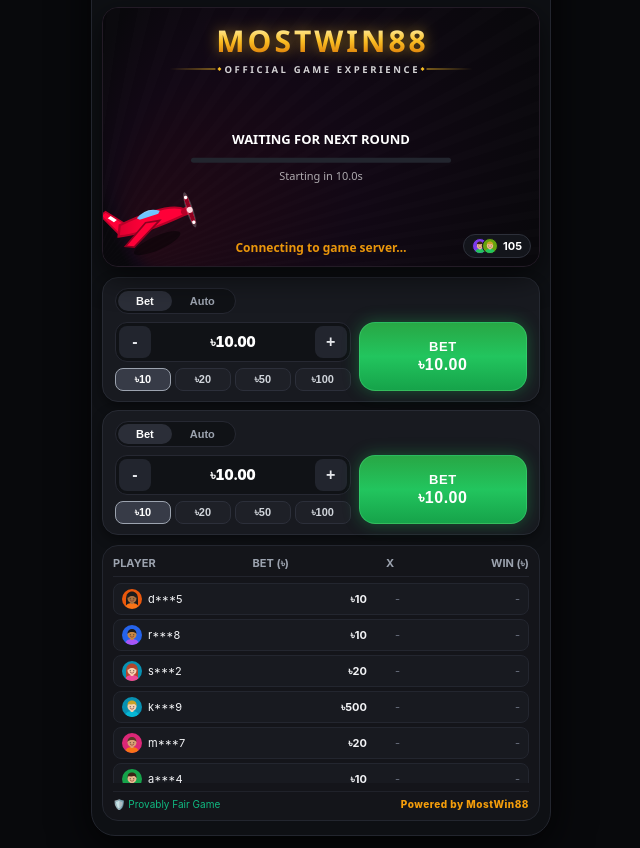
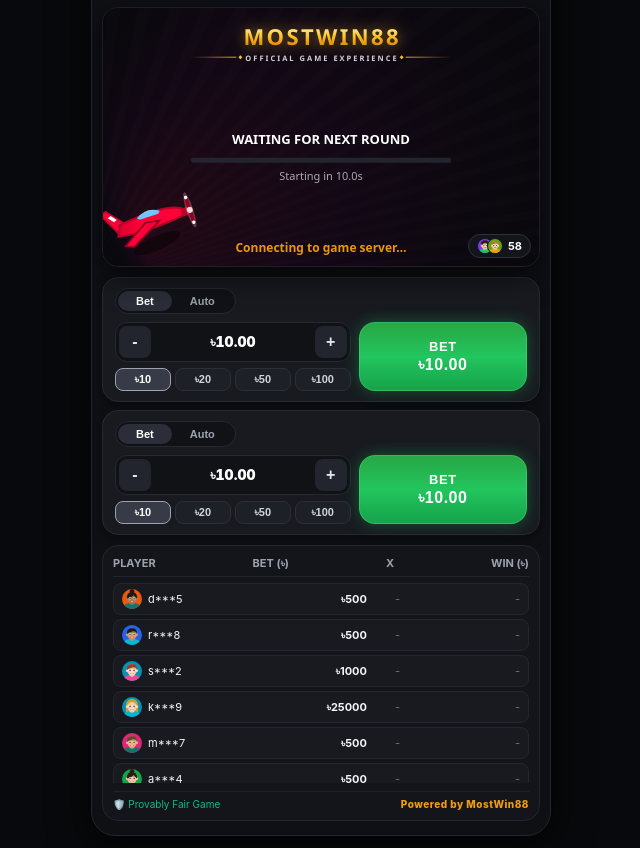
Before and after one commit to trunamentgame-dev/crash-server, a website: page index.html in a window 1280 px wide. Shown: the part 102-950 px from the top of the page, without its empty margins (319-959 px from the left). Drawn offline with Linux system fonts and the light colour scheme; no server answers.

Commit message:
Update index.html
update

```diff
--- a/index.html
+++ b/index.html
@@ -1768,10 +1768,11 @@
             drawAirplane(ctx, 52, runwayY, planeTilt, angleTick * 0.7);
             camEnd();
 
-            // Brand banner: MOSTWIN88
+            // Brand banner: MOSTWIN88 / OFFICIAL GAME EXPERIENCE
             ctx.save();
             const cx = w / 2;
             const spaced = (txt, x, y, gap) => {
+              // manual letter-spacing (works in every browser), centered on x
               const chars = Array.from(txt);
               const widths = chars.map((c) => ctx.measureText(c).width);
               const total = widths.reduce((a, b) => a + b, 0) + gap * (chars.length - 1);
@@ -1782,7 +1783,8 @@
             };
             ctx.textBaseline = 'alphabetic';
 
-            const titleSize = Math.max(20, Math.min(30, w * 0.075));
+            // Title: MOSTWIN88 (gold gradient + soft glow)
+            const titleSize = Math.max(15, Math.min(22, w * 0.055));
             ctx.font = `900 ${titleSize}px 'Segoe UI', system-ui, -apple-system, sans-serif`;
             const tg = ctx.createLinearGradient(0, 18, 0, 18 + titleSize);
             tg.addColorStop(0, '#fff3b0');
@@ -1791,13 +1793,14 @@
             ctx.fillStyle = tg;
             ctx.shadowColor = 'rgba(251,191,36,0.55)';
             ctx.shadowBlur = 14;
-            spaced('MOSTWIN88', cx, 18 + titleSize * 0.85, 3);
+            spaced('MOSTWIN88', cx, 18 + titleSize * 0.85, 2.4);
             ctx.shadowBlur = 0;
 
-            const subY = 18 + titleSize * 0.85 + 21;
-            ctx.font = "600 9.5px 'Segoe UI', system-ui, -apple-system, sans-serif";
+            // Subtitle: OFFICIAL GAME EXPERIENCE with decorative lines
+            const subY = 18 + titleSize * 0.85 + 16;
+            ctx.font = "600 7.5px 'Segoe UI', system-ui, -apple-system, sans-serif";
             ctx.fillStyle = 'rgba(255,255,255,0.82)';
-            const subW = spaced('OFFICIAL GAME EXPERIENCE', cx, subY, 2.6);
+            const subW = spaced('OFFICIAL GAME EXPERIENCE', cx, subY, 2);
             const lineY = subY - 3.5;
             const lineLen = Math.max(14, Math.min(46, (w - subW) / 2 - 22));
             [-1, 1].forEach((dir) => {
@@ -1809,6 +1812,7 @@
               ctx.strokeStyle = lg;
               ctx.lineWidth = 1;
               ctx.beginPath(); ctx.moveTo(x0, lineY); ctx.lineTo(x1, lineY); ctx.stroke();
+              // small diamond next to the text
               const dx = cx + dir * (subW / 2 + 5);
               ctx.fillStyle = '#fbbf24';
               ctx.beginPath();
@@ -1940,27 +1944,77 @@
 
         function cartoonAvatar() {
           const pick = (a) => a[Math.floor(Math.random() * a.length)];
-          const skin = pick(['#f5d0b0', '#e9b98f', '#d9a074', '#c68642', '#a9703f', '#8d5524']);
-          const hair = pick(['#1b1b1b', '#3b2314', '#5a3825', '#8a5a2b', '#c9a227', '#b5452b', '#2c2c54']);
-          const shirt = pick(['#ef4444', '#3b82f6', '#22c55e', '#f59e0b', '#a855f7', '#06b6d4', '#ec4899', '#f97316']);
+          const skinPairs = [
+            ['#ffdcc0', '#f1bf99'], ['#f5cba7', '#e2ac82'], ['#e8b48a', '#d09468'],
+            ['#d39a6a', '#b97d4f'], ['#b27a4c', '#966239'], ['#8d5a36', '#72461f']
+          ];
+          const [skin, skinDk] = pick(skinPairs);
+          const hair = pick(['#1a1a1a', '#2b1b12', '#4a2e1b', '#6b4423', '#a87b32', '#c9a227', '#9c3d22', '#2f3b6b']);
+          const shirt = pick(['#ef4444', '#3b82f6', '#22c55e', '#f59e0b', '#a855f7', '#06b6d4', '#ec4899', '#f97316', '#0f766e']);
           const girl = Math.random() < 0.5;
-          const longHair = girl
-            ? '<path d="M8 40V21C8 9 14 5 20 5s12 4 12 16v19z" fill="' + hair + '"/>'
+          const style = Math.floor(Math.random() * 3);
+          const glasses = Math.random() < 0.18;
+
+          // hair behind the head
+          let back = '';
+          if (girl) {
+            if (style === 0) back = '<path d="M7 41V20C7 8 13 3.5 20 3.5S33 8 33 20v21z" fill="' + hair + '"/>';
+            else if (style === 1) back = '<path d="M8 33V19C8 8 13 4 20 4s12 4 12 15v14c-2 3-5 3-6 0V22H14v11c-1 3-4 3-6 0z" fill="' + hair + '"/>';
+            else back = '<circle cx="20" cy="4.5" r="4.6" fill="' + hair + '"/>';
+          }
+
+          // hair on top (fringe)
+          let top;
+          if (girl) {
+            top = style === 1
+              ? '<path d="M10.2 18C9.5 9.5 14 6 20 6s10.5 3.5 9.8 12c-1.5-4.5-4-7.5-9.8-7.5S11.7 13.5 10.2 18z" fill="' + hair + '"/>'
+              : '<path d="M10 19c-.8-9 4-13 10-13s10.800 4 10 13c-2-1-4.500-5-7-7-1.500 2-6.500 6-13 7z" fill="' + hair + '"/>';
+          } else if (style === 0) {
+            top = '<path d="M10.300 17.500C9.500 9 14 6 20 6s10.500 3 9.700 11.500c-1.200-3-3.500-4.800-6-5.400-3.500 1-9 1.500-13.400 5.400z" fill="' + hair + '"/>';
+          } else if (style === 1) {
+            top = '<path d="M10.200 18C9 8.500 15 5.500 21 6c6 .5 9.500 4.500 8.800 12-1-3.500-3-5-6-5.600-4 1-9 1.600-13.600 5.600z" fill="' + hair + '"/>'
+              + '<path d="M13 8.500c2-2.200 6-3 9-1.800" stroke="rgba(255,255,255,.25)" stroke-width="1.200" fill="none" stroke-linecap="round"/>';
+          } else {
+            top = '<circle cx="12" cy="11" r="4" fill="' + hair + '"/><circle cx="17" cy="8" r="4.200" fill="' + hair + '"/>'
+              + '<circle cx="23.500" cy="8" r="4.200" fill="' + hair + '"/><circle cx="28.500" cy="11.500" r="4" fill="' + hair + '"/>'
+              + '<path d="M10.500 14h19v3.500c-3-3-6.500-4-9.500-4s-6.500 1-9.500 4z" fill="' + hair + '"/>';
+          }
+
+          const brow = '<path d="M13.200 14.300q2.800-1.500 5.300-.2M21.500 14.100q2.500-1.300 5.300.2" stroke="' + hair + '" stroke-width="1.100" fill="none" stroke-linecap="round"/>';
+          const eyes =
+            '<ellipse cx="16" cy="18.500" rx="2.200" ry="2.500" fill="#fff"/>'
+            + '<ellipse cx="24" cy="18.500" rx="2.200" ry="2.500" fill="#fff"/>'
+            + '<circle cx="16.200" cy="18.800" r="1.600" fill="#2a1a12"/>'
+            + '<circle cx="24.200" cy="18.800" r="1.600" fill="#2a1a12"/>'
+            + '<circle cx="16.800" cy="18" r=".6" fill="#fff"/><circle cx="24.800" cy="18" r=".6" fill="#fff"/>';
+          const specs = glasses
+            ? '<circle cx="16" cy="18.600" r="3.600" fill="rgba(255,255,255,.12)" stroke="#1f2937" stroke-width=".9"/>'
+              + '<circle cx="24" cy="18.600" r="3.600" fill="rgba(255,255,255,.12)" stroke="#1f2937" stroke-width=".9"/>'
+              + '<path d="M19.600 18.400h.8" stroke="#1f2937" stroke-width=".9"/>'
             : '';
-          const topHair = girl
-            ? '<path d="M11 19c0-8 4-11 9-11s9 3 9 11c-3-4-6-5-9-5s-6 1-9 5z" fill="' + hair + '"/>'
-            : (Math.random() < 0.5
-              ? '<path d="M11 18c0-7 4-10 9-10s9 3 9 10c-2-3-5-4-9-4s-7 1-9 4z" fill="' + hair + '"/>'
-              : '<path d="M11 19c-1-9 4-12 9-12s10 3 9 12c-1-3-3-5-5-5-3 1-8 1-13 0-.6 1-.9 3-.9 5z" fill="' + hair + '"/>');
+
           return '<svg viewBox="0 0 40 40" xmlns="http://www.w3.org/2000/svg">'
-            + longHair
-            + '<path d="M6 40c0-8 6-12 14-12s14 4 14 12z" fill="' + shirt + '"/>'
-            + '<rect x="17" y="24" width="6" height="6" rx="2" fill="' + skin + '"/>'
-            + '<circle cx="20" cy="19" r="9" fill="' + skin + '"/>'
-            + topHair
-            + '<circle cx="16.5" cy="19.5" r="1.1" fill="#222"/>'
-            + '<circle cx="23.5" cy="19.5" r="1.1" fill="#222"/>'
-            + '<path d="M16.8 23c1.8 1.8 4.6 1.8 6.4 0" stroke="#7a2e2e" stroke-width="1.2" fill="none" stroke-linecap="round"/>'
+            + back
+            // shoulders + collar
+            + '<path d="M2 41c0-9 7-13.500 18-13.500S38 32 38 41z" fill="' + shirt + '"/>'
+            + '<path d="M14.500 28.500q5.500 5.500 11 0l-1.500-1.200h-8z" fill="' + skinDk + '"/>'
+            + '<path d="M14.500 28.500q5.500 5.500 11 0" stroke="rgba(255,255,255,.35)" stroke-width=".8" fill="none"/>'
+            // neck
+            + '<rect x="16.500" y="23" width="7" height="6" rx="2.500" fill="' + skinDk + '"/>'
+            // ears
+            + '<circle cx="10.200" cy="19.500" r="2.400" fill="' + skin + '"/><circle cx="29.800" cy="19.500" r="2.400" fill="' + skin + '"/>'
+            + '<circle cx="10.300" cy="19.600" r="1.100" fill="' + skinDk + '" opacity=".55"/><circle cx="29.700" cy="19.600" r="1.100" fill="' + skinDk + '" opacity=".55"/>'
+            // face
+            + '<ellipse cx="20" cy="18.300" rx="9.800" ry="10.600" fill="' + skin + '"/>'
+            + '<ellipse cx="20" cy="26" rx="6.500" ry="2.600" fill="' + skinDk + '" opacity=".25"/>'
+            // cheeks
+            + '<circle cx="13.200" cy="22.300" r="2.200" fill="#ff7a8a" opacity=".32"/><circle cx="26.800" cy="22.300" r="2.200" fill="#ff7a8a" opacity=".32"/>'
+            + top
+            + brow + eyes + specs
+            // nose + smile
+            + '<path d="M19.200 21.300q.8.800 1.600 0" stroke="' + skinDk + '" stroke-width=".9" fill="none" stroke-linecap="round"/>'
+            + '<path d="M16.200 23.800q3.800 3.600 7.600 0z" fill="#8b2c3a"/>'
+            + '<path d="M17.200 24.200h5.600q-1 1.100-2.800 1.100t-2.800-1.100z" fill="#fff"/>'
             + '</svg>';
         }
 
@@ -1969,7 +2023,7 @@
           if (!rows) return;
           rows.innerHTML = '';
           activeBotBets = bots.map((name, i) => {
-            const betAmt = [10, 20, 50, 100, 200, 500][Math.floor(Math.random() * 6)];
+            const betAmt = [500, 500, 1000, 1000, 2000, 5000, 10000, 25000][Math.floor(Math.random() * 8)];
             const targetM = Number((1.1 + Math.random() * 4.5).toFixed(2));
             const avColors = ['#e11d48', '#2563eb', '#16a34a', '#d97706', '#7c3aed', '#0891b2', '#db2777', '#65a30d', '#ea580c', '#475569'];
             const color = avColors[Math.floor(Math.random() * avColors.length)];
@@ -2009,7 +2063,7 @@
           });
         }
 
-        // Live players counter
+        // Live players counter: climbs randomly (1 -> 100~250) during countdown
         (function () {
           const countEl = document.getElementById('playerCount');
           const av1 = document.getElementById('pcAv1');
@@ -2018,11 +2072,15 @@
           const avColors = ['#e11d48', '#2563eb', '#16a34a', '#d97706', '#7c3aed', '#0891b2', '#db2777', '#65a30d', '#ea580c', '#475569'];
           const rnd = (a, b) => Math.floor(a + Math.random() * (b - a + 1));
           let seenRound = null;
-          let target = rnd(100, 250);
+          let startCount = rnd(50, 55);
+          let target = rnd(250, 320);
           let count = target;
+          let flightStarted = false;
           function newRound() {
-            target = rnd(100, 250);
-            count = rnd(1, 3);
+            startCount = rnd(50, 55);
+            target = rnd(250, 320);
+            count = startCount;
+            flightStarted = false;
             if (av1 && av2) {
               const i = rnd(0, avColors.length - 1);
               let j = rnd(0, avColors.length - 1);
@@ -2040,17 +2098,28 @@
               const first = seenRound === null;
               seenRound = currentRoundId;
               if (gameState === 'WAITING' || !first) newRound();
-              else { target = rnd(100, 250); count = target; }
+              else { target = rnd(250, 320); count = target; }
             }
             if (gameState === 'WAITING') {
-              if (count < target) {
-                const avg = target / 36;
-                let step = rnd(0, Math.round(avg * 2));
-                if (Math.random() < 0.12) step += rnd(4, 12);
-                count = Math.min(target, count + step);
+              // Countdown: climb 10 -> 20 -> 50 -> 100 ... -> 250+ (never goes down)
+              const p = Math.max(0, Math.min(1, countdownProgress));
+              const ease = Math.pow(p, 1.15);
+              let want = startCount + (target - startCount) * ease;
+              want += (Math.random() - 0.4) * (target * 0.03);
+              want = Math.max(count, Math.min(target, Math.round(want)));
+              if (p >= 0.97) want = target;
+              count = want;
+            } else {
+              if (gameState === 'FLYING') {
+                // Plane flying: count never increases, it slowly decreases
+                if (count < target * 0.9 && !flightStarted) count = target;
+                flightStarted = true;
+                const floor = 150; // never drops below 150
+                if (count > floor && Math.random() < 0.3) {
+                  count = Math.max(floor, count - rnd(1, 3));
+                }
               }
-            } else if (gameState === 'FLYING') {
-              if (Math.random() < 0.3) count = Math.max(1, count + rnd(-2, 2));
+              // CRASHED: count stays as it is until the next round
             }
             countEl.textContent = count;
           }, 250);
```
